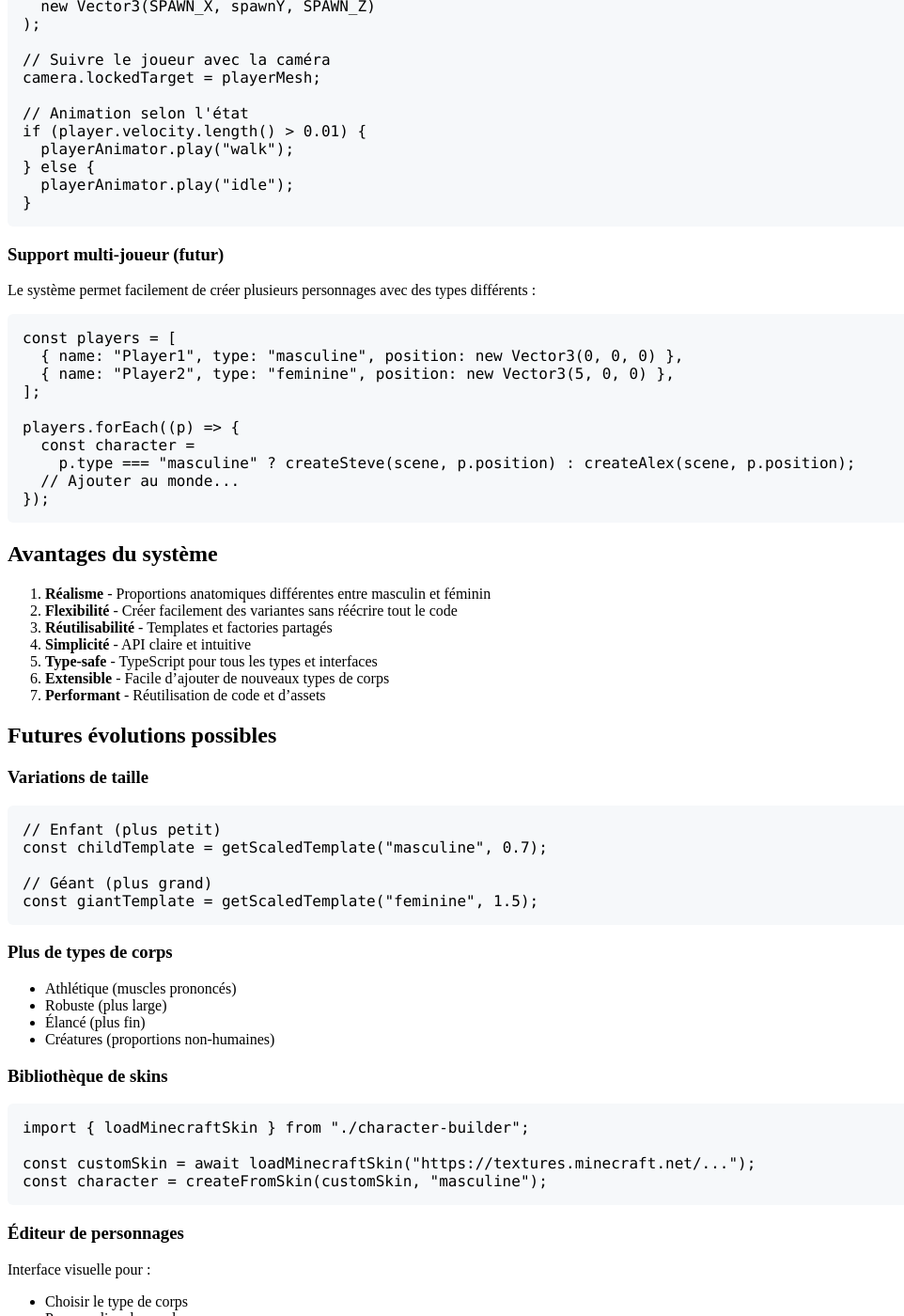
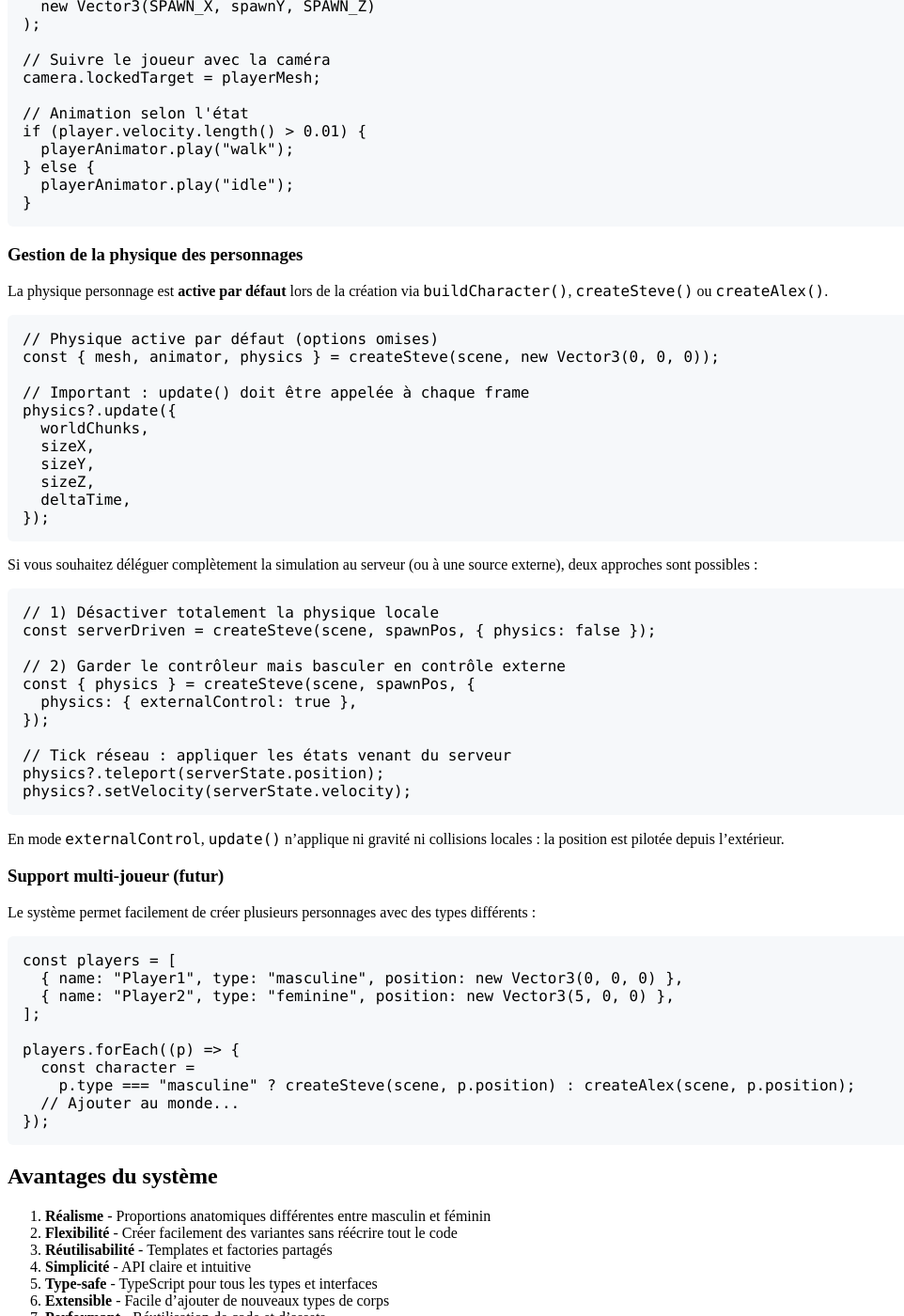
Before and after one commit to nicolachoquet06250/minecraft-webxr, a Jekyll site: the page built from docs/character-system.md, in a window 1280 px wide and 1400 px high, scrolled down 5380 px. Shown: the whole window at 94% size, without its empty margins (0-962 px from the left). Built offline with Jekyll 4.4.1, drawn with Linux system fonts in a browser that asks for light colours; our own code applies the rules of GitHub Pages for plain Markdown files; some of the changed text lies outside the part shown.

Commit message:
mise à jour de la documentation technique

````diff
--- a/docs/character-system.md
+++ b/docs/character-system.md
@@ -288,6 +288,42 @@ if (player.velocity.length() > 0.01) {
 }
 ```
 
+### Gestion de la physique des personnages
+
+La physique personnage est **active par défaut** lors de la création via `buildCharacter()`, `createSteve()` ou `createAlex()`.
+
+```typescript
+// Physique active par défaut (options omises)
+const { mesh, animator, physics } = createSteve(scene, new Vector3(0, 0, 0));
+
+// Important : update() doit être appelée à chaque frame
+physics?.update({
+  worldChunks,
+  sizeX,
+  sizeY,
+  sizeZ,
+  deltaTime,
+});
+```
+
+Si vous souhaitez déléguer complètement la simulation au serveur (ou à une source externe), deux approches sont possibles :
+
+```typescript
+// 1) Désactiver totalement la physique locale
+const serverDriven = createSteve(scene, spawnPos, { physics: false });
+
+// 2) Garder le contrôleur mais basculer en contrôle externe
+const { physics } = createSteve(scene, spawnPos, {
+  physics: { externalControl: true },
+});
+
+// Tick réseau : appliquer les états venant du serveur
+physics?.teleport(serverState.position);
+physics?.setVelocity(serverState.velocity);
+```
+
+En mode `externalControl`, `update()` n'applique ni gravité ni collisions locales : la position est pilotée depuis l'extérieur.
+
 ### Support multi-joueur (futur)
 
 Le système permet facilement de créer plusieurs personnages avec des types différents :
@@ -394,6 +430,7 @@ Pour plus de détails techniques, consultez :
 - `src/characters/examples.ts` - 5 exemples pratiques
 - `CHARACTER_SYSTEM_SUMMARY.md` - Résumé du système (racine du projet)
 - `GENDER_SUPPORT.md` - Support masculin/féminin (racine du projet)
+- **[avatar-physics.md](./avatar-physics.md)** - Physique personnages (active par défaut, mode serveur)
 - **[character-svg-export.md](./character-svg-export.md)** - Export SVG et système de poses 📸
 
 ---
````
Also changed, not shown: CHARACTER_SYSTEM_SUMMARY.md (+14 -2 lines), docs/avatar-physics.md (+5 -0 lines), src/character-builder/README.md.
